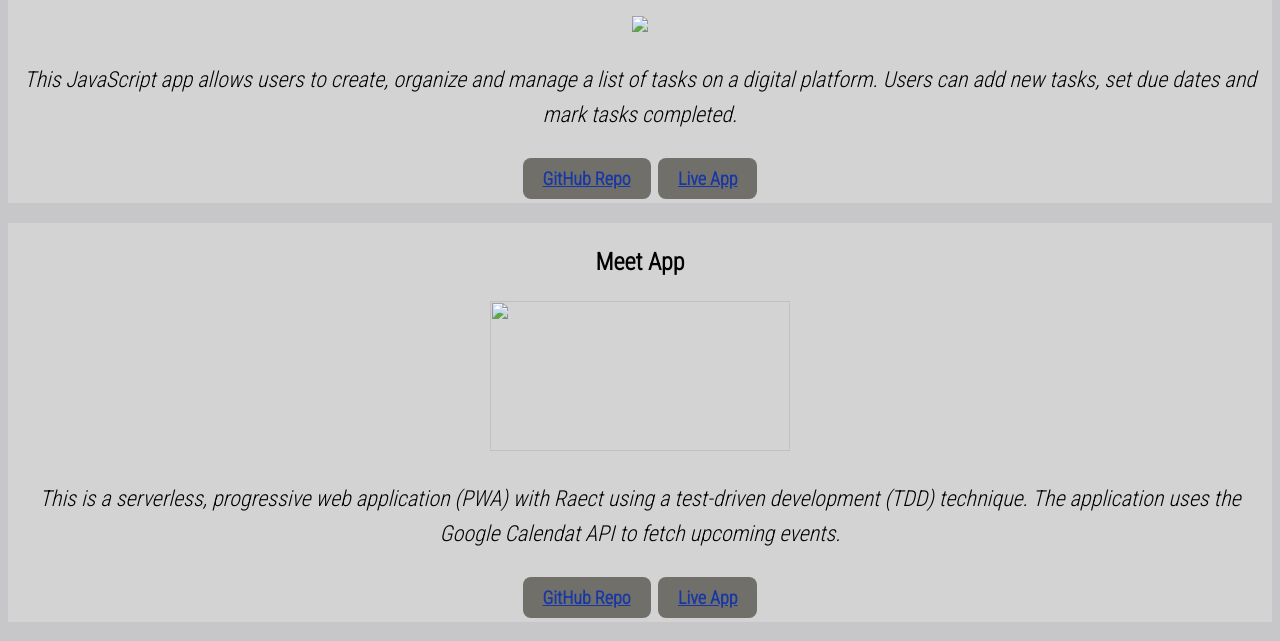
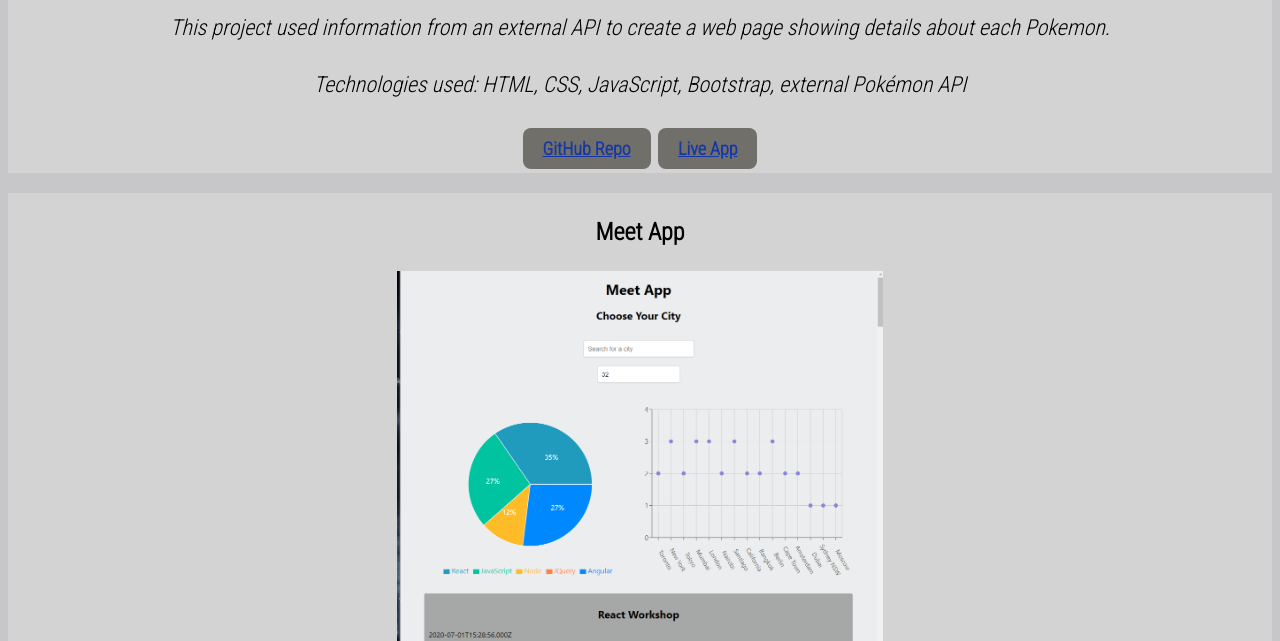
Before and after one commit to mikeb-molina/Portfolio-Website, a plain HTML site: page work.html in a window 1280 px wide. Shown: the part 825-1466 px from the top of the page. Drawn offline with Linux system fonts and the light colour scheme; a web font is replaced by a local one.

Commit message:
Update Work

```diff
--- a/css/styles.production.css
+++ b/css/styles.production.css
@@ -157,7 +157,7 @@ color: black;
 }
 .grid__item{
     background-color: lightgray;
-    width: auto;
+    max-width: auto;
     min-height: auto;
     margin: 0;
 }
@@ -166,7 +166,13 @@ color: black;
     grid-column: 1/6;
     -ms-grid-row: 1;
     -ms-grid-row-span: 2;
-    grid-row: 1/3;
+    grid-row: 3/3;
+}
+.grid-item-image{
+    max-width: 50%;
+    max-height: 400PX;
+    object-position: center top;
+    object-fit: cover;
 }
 .contact-info{
     display: -webkit-box;
--- a/work.html
+++ b/work.html
@@ -43,36 +43,45 @@
                 <div class="grid__item">
                     <h2>Pokedex Project</h2>
 					<div class="item 1">
-						<img src="img/pokedex-screenshot.png" style="height: 200px; width: 400px">
+						<a href="https://mikeb-molina.github.io/Pokedex-Project/" target="blank">
+						<img src="img/pokedex-screenshot.png" class="grid-item-image" alt="Screenshot of Pokedex App"/>
+						</a>
 					</div>
 					<div class="item 2">
-                    <p>
-						This project used information from an external API to create a web page showing details about each Pokemon.
+                    <p>This project used information from an external API to create a web page showing details about each Pokemon.</p>
+
+					<p>Technologies used: HTML, CSS, JavaScript, Bootstrap, external Pokémon API
                     </p>
                     <button class="gradient-button"><a href="https://github.com/mikeb-molina/Pokedex-Project" target="blank"><b>GitHub Repo</b></a></button>
-					<button class="gradient-button"><a href="#" target="blank"><b>Live App</b></a></button>
+					<button class="gradient-button"><a href="https://mikeb-molina.github.io/Pokedex-Project/" target="blank"><b>Live App</b></a></button>
 				</div>
 				</div>
 
-                <div class="grid__item">
+                <!-- <div class="grid__item">
                     <h2>To-do List</h2>
 					<div class="item 1">
-						<img src="#" style="height: auto; width: auto">
+						<img src="#" alt="Screenshot of the To-do list app" style="height: auto; width: auto">
 					</div>
 					<div class="item 2">
                     <p>This  JavaScript app allows users to create, organize and manage a list of tasks on a digital platform. Users can add new tasks, set due dates and mark tasks completed.</p>
+
+					<p>Technologies used: HTML</p>
 					<button class="gradient-button"><a href="#" target="blank"><b>GitHub Repo</b></a></button>
 					<button class="gradient-button"><a href="#" target="blank"><b>Live App</b></a></button>
 				</div>
-				</div>
+				</div> -->
 
                 <div class="grid__item">
                     <h2>Meet App</h2>
 					<div class="item 1">
-						<img src="#" style="height: 150px; width: 300px">
+						<a href="https://mikeb-molina.github.io/meet/" target="blank">
+						<img src="img/meetapp-screenshot.png" class="grid-item-image" alt="Meet App Screenshot">
+						</a>
 					</div>
                     <div class="item 2">
 						<p>This is a serverless, progressive web application (PWA) with Raect using a test-driven development (TDD) technique. The application uses the Google Calendat API to fetch upcoming events.</p>
+
+						<p>Technologies used: React, React-Bootstrap, Rechart, OAuth2.0, serverless functions, AWS Lambda</p>
 						<button class="gradient-button"><a href="https://github.com/mikeb-molina/meet" target="blank"><b>GitHub Repo</b></a></button>
 						<button class="gradient-button"><a href="https://mikeb-molina.github.io/meet/" target="blank"><b>Live App</b></a></button>
 					</div>
```
Also changed, not shown: img/meetapp-screenshot.png (added).
